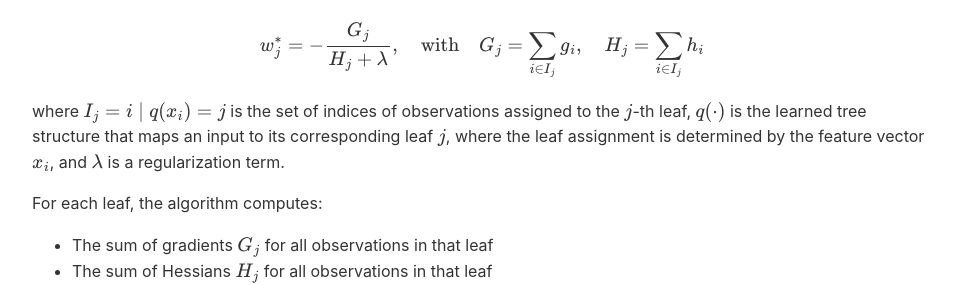
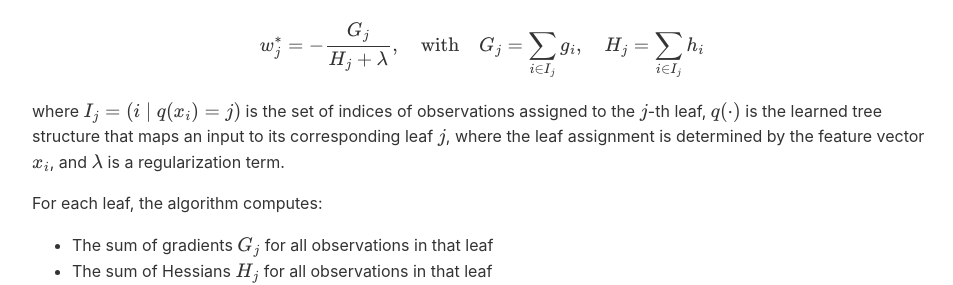
Before and after one commit to StatMixedML/gbdt-explained, a Jekyll site: the page built from index.md, in a window 1280 px wide and 900 px high, scrolled down 1611 px. Shown: the part 162-447 px from the top of the window, without its empty margins (158-1111 px from the left). Built offline with Jekyll 4.4.1, drawn with Linux system fonts in a browser that asks for light colours.

Commit message:
Formula fixes

```diff
--- a/index.md
+++ b/index.md
@@ -49,7 +49,7 @@ $$w^{*}_{j} = - \frac{G_{j}}{H_{j} + \lambda}, \quad \text{with} \quad
 G_{j} = \sum_{i \in I_{j}} g_{i}, \quad
 H_{j} = \sum_{i \in I_{j}} h_{i}$$
 
-where $I_{j} = \{i\mid q(x_{i})=j\}$ is the set of indices of observations assigned to the $j$-th leaf, $q(\cdot)$ is the learned tree structure that maps an input to its corresponding leaf $j$, where the leaf assignment is determined by the feature vector $x_i$, and $\lambda$ is a regularization term.
+where $I_{j} = (i \mid q(x_{i})=j)$ is the set of indices of observations assigned to the $j$-th leaf, $q(\cdot)$ is the learned tree structure that maps an input to its corresponding leaf $j$, where the leaf assignment is determined by the feature vector $x_i$, and $\lambda$ is a regularization term.
 
 For each leaf, the algorithm computes:
 - The sum of gradients $G_j$ for all observations in that leaf
```
